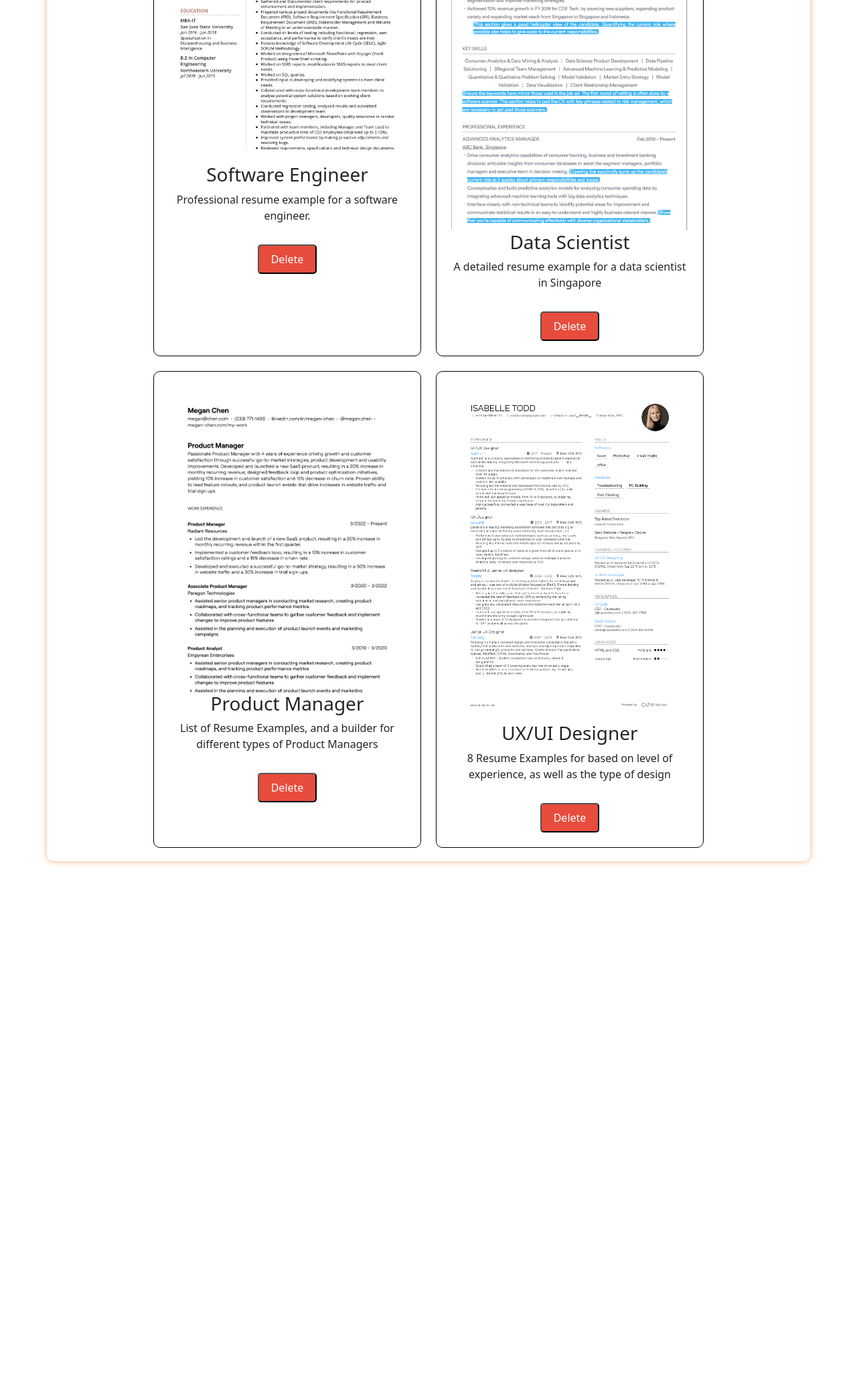
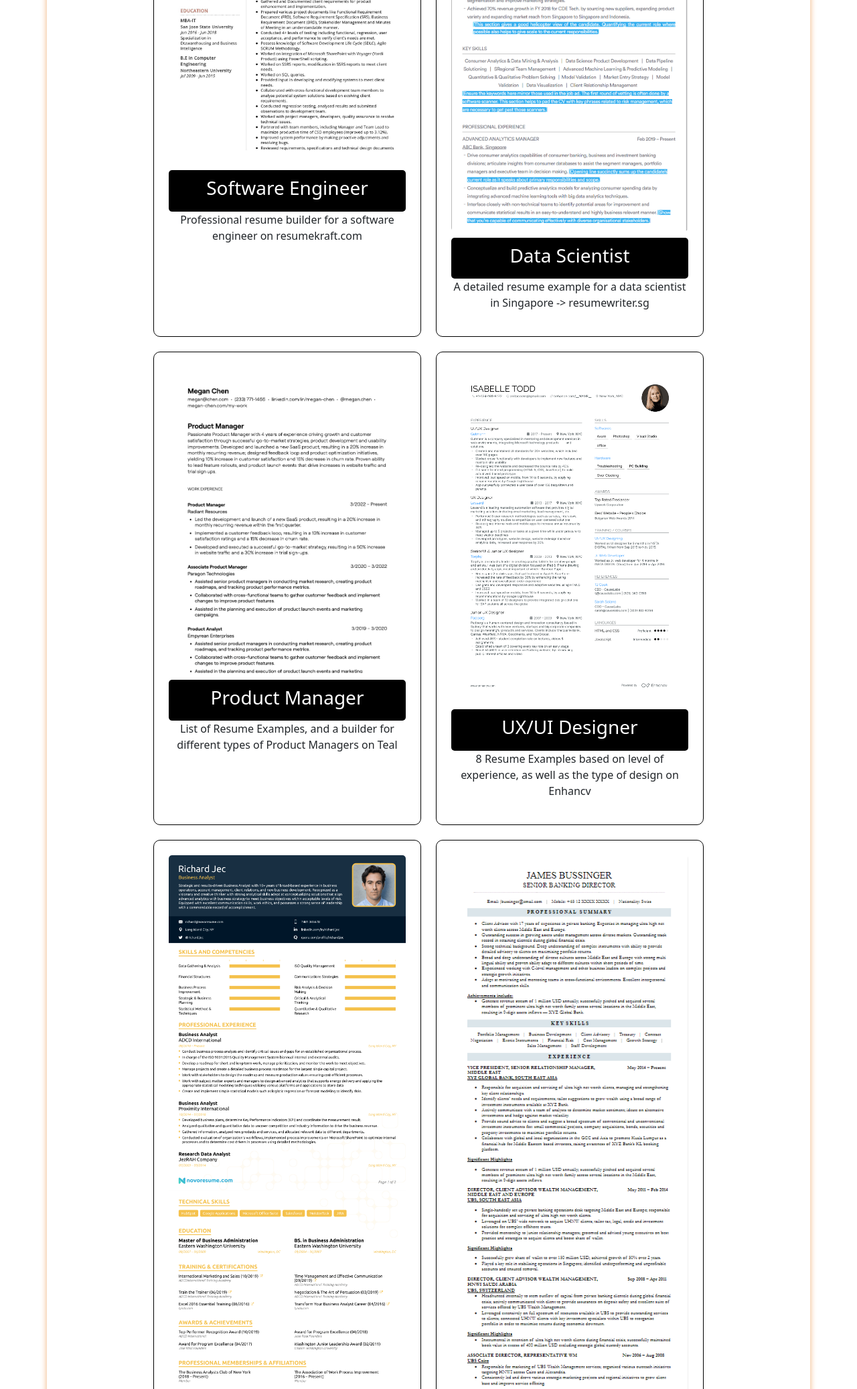
Before and after one commit to mariooohzc/rizzume, a FastAPI app: page /sample-resumes/ in a window 1280 px wide. Shown: the part 1321-3395 px from the top of the page at 67% size. Before the commit the page ends 2627 px from the top, so only its background shows below. Run offline with FastAPI, Linux system fonts and the light colour scheme.

Commit message:
last edits to feature

```diff
--- a/templates/sample.html
+++ b/templates/sample.html
@@ -162,7 +156,7 @@
             border-radius: 10px;
             text-align: center;
             transition: transform 0.2s;
-            width: 400px; /* Adjust width for bigger size */
+            width: 400px;
         }
 
         .sample-card:hover {
@@ -174,6 +168,14 @@
             height: auto;
             border-radius: 5px;
             cursor: pointer;
+        }
+
+        .black-box {
+            background-color: black;
+            color: white;
+            padding: 10px;
+            border-radius: 5px;
+            margin-top: 10px;
         }
 
         .delete-button {
@@ -237,31 +239,73 @@
     <!-- Sample Card 1 -->
     <div class="sample-card">
         <img src="{{ url_for('static', path='img/SE.png') }}" alt="Sample Image" onclick="window.open('https://app.resumekraft.com/sample?id=-MpFUifxQIPBkQCL2xaY', '_blank')">
+        <div class="black-box">
             <h3>Software Engineer</h3>
-                <p>Professional resume example for a software engineer.</p>
-                <button class="delete-button" onclick="deleteOurSample(this)">Delete</button>
+        </div>
+        <p>Professional resume builder for a software engineer on resumekraft.com</p>
+
     </div>
     <!-- Sample Card 2 -->
     <div class="sample-card">
         <img src="{{ url_for('static', path='img/DS.png') }}" alt="Sample Image" onclick="window.open('https://www.resumewriter.sg/blog/data-scientist-resume-sample/', '_blank')">
+        <div class="black-box">
             <h3>Data Scientist</h3>
-                <p>A detailed resume example for a data scientist in Singapore</p>
-                <button class="delete-button" onclick="deleteOurSample(this)">Delete</button>
+        </div>
+        <p>A detailed resume example for a data scientist in Singapore -> resumewriter.sg</p>
+
     </div>
     <!-- Sample Card 3 -->
     <div class="sample-card">
         <img src="{{ url_for('static', path='img/PM.png') }}" alt="Sample Image" onclick="window.open('https://www.tealhq.com/resume-examples/product-manager', '_blank')">
+        <div class="black-box">
             <h3>Product Manager</h3>
-                <p>List of Resume Examples, and a builder for different types of Product Managers</p>
-                <button class="delete-button" onclick="deleteOurSample(this)">Delete</button>
+        </div>
+        <p>List of Resume Examples, and a builder for different types of Product Managers on Teal</p>
+
     </div>
     <!-- Sample Card 4 -->
     <div class="sample-card">
         <img src="{{ url_for('static', path='img/UX.png') }}" alt="Sample Image" onclick="window.open('https://enhancv.com/resume-examples/ux-designer/', '_blank')">
+        <div class="black-box">
             <h3>UX/UI Designer</h3>
-                <p>8 Resume Examples for based on level of experience, as well as the type of design </p>
-                <button class="delete-button" onclick="deleteOurSample(this)">Delete</button>
         </div>
+        <p>8 Resume Examples based on level of experience, as well as the type of design on Enhancv</p>
+
+    </div>
+    <!-- Sample Card 5 -->
+    <div class="sample-card">
+        <img src="{{ url_for('static', path='img/BA.png') }}" alt="Sample Image" onclick="window.open('https://novoresume.com/career-blog/business-analyst-resume', '_blank')">
+        <div class="black-box">
+            <h3>Business Analyst</h3>
+        </div>
+        <p>Tips to creating a perfect Business Analyst Resume.</p>
+
+    </div>
+    <!-- Sample Card 6 -->
+    <div class="sample-card">
+        <img src="{{ url_for('static', path='img/BF.png') }}" alt="Sample Image" onclick="window.open('https://www.resumewriter.sg/blog/banking-resume-sample/', '_blank')">
+        <div class="black-box">
+            <h3>Banking and Finance</h3>
+        </div>
+        <p>Resume Writing Guide for people going to Banking and Finance -> resumewrite.sg</p>
+
+    </div>
+    <!-- Sample Card 7 -->
+    <div class="sample-card">
+        <img src="{{ url_for('static', path='img/IB.png') }}" alt="Sample Image" onclick="window.open('https://corporatefinanceinstitute.com/resources/career/investment-banking-resume/', '_blank')">
+        <div class="black-box">
+            <h3>Investment Banking</h3>
+        </div>
+        <p>CFI's guide to creating a good Investment Banking Resume</p>
+
+    </div>
+    <!-- Sample Card 8 -->
+    <div class="sample-card">
+        <img src="{{ url_for('static', path='img/QF.png') }}" alt="Sample Image" onclick="window.open('https://enhancv.com/resume-examples/quantitative-researcher/#/', '_blank')">
+        <div class="black-box">
+            <h3>Quantitative Researcher</h3>
+        </div>
+        <p>5 Quantitative Researcher Resume Examples & Guide for 2024 on Enhancv</p>
     </div>
 
 </div>
@@ -317,13 +361,6 @@
             }
         }
 
-        function deleteOurSample(card) {
-            if (confirm(`Are you sure you want to delete this sample?`)) {
-                const grid = card.parentElement;
-                grid.remove();
-            }
-        }
-
         // Function to display samples from localStorage
         function displaySamples() {
             const samples = JSON.parse(localStorage.getItem('samples')) || [];
@@ -338,8 +375,11 @@
                 img.src = sample.imagePath;
                 img.alt = 'Sample Image';
                 img.onclick = () => window.open(sample.link, '_blank');
+                const h3Container = document.createElement('div');
+                h3Container.className = 'black-box';
                 const h3 = document.createElement('h3');
                 h3.innerText = sample.name;
+                h3Container.appendChild(h3);
                 const p = document.createElement('p');
                 p.innerText = sample.description;
                 const button = document.createElement('button');
@@ -349,7 +389,7 @@
 
                 //add each element into resume-card, and the created resume-card into resume-grid
                 card.appendChild(img);
-                card.appendChild(h3);
+                card.appendChild(h3Container);
                 card.appendChild(p);
                 card.appendChild(button);
                 resumeGrid.appendChild(card);
```
Also changed, not shown: other parts of templates/sample.html (+0 -6 lines), static/img/BA.png (added), static/img/BF.png (added), static/img/IB.png (added), static/img/QF.png (added). Lines whose indentation alone changed are shown as unchanged.
